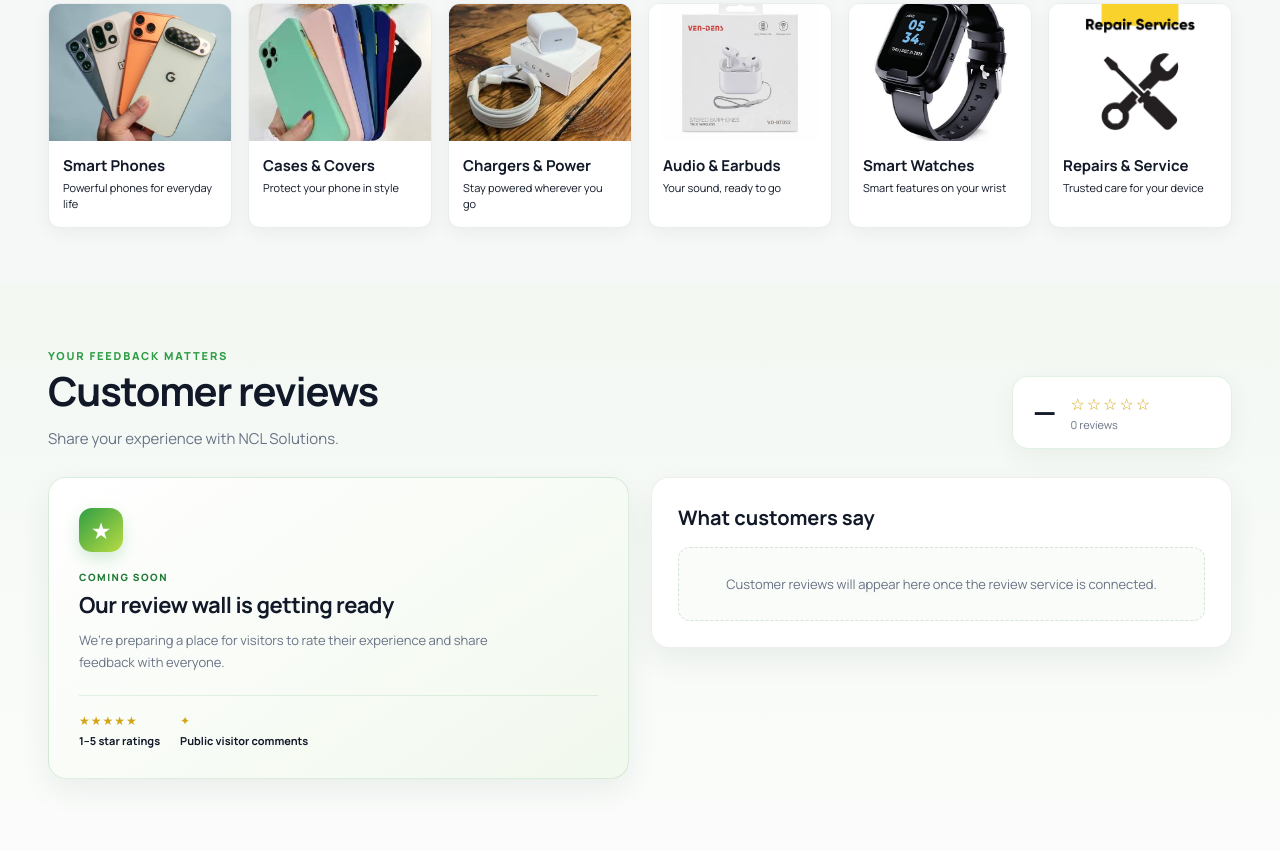
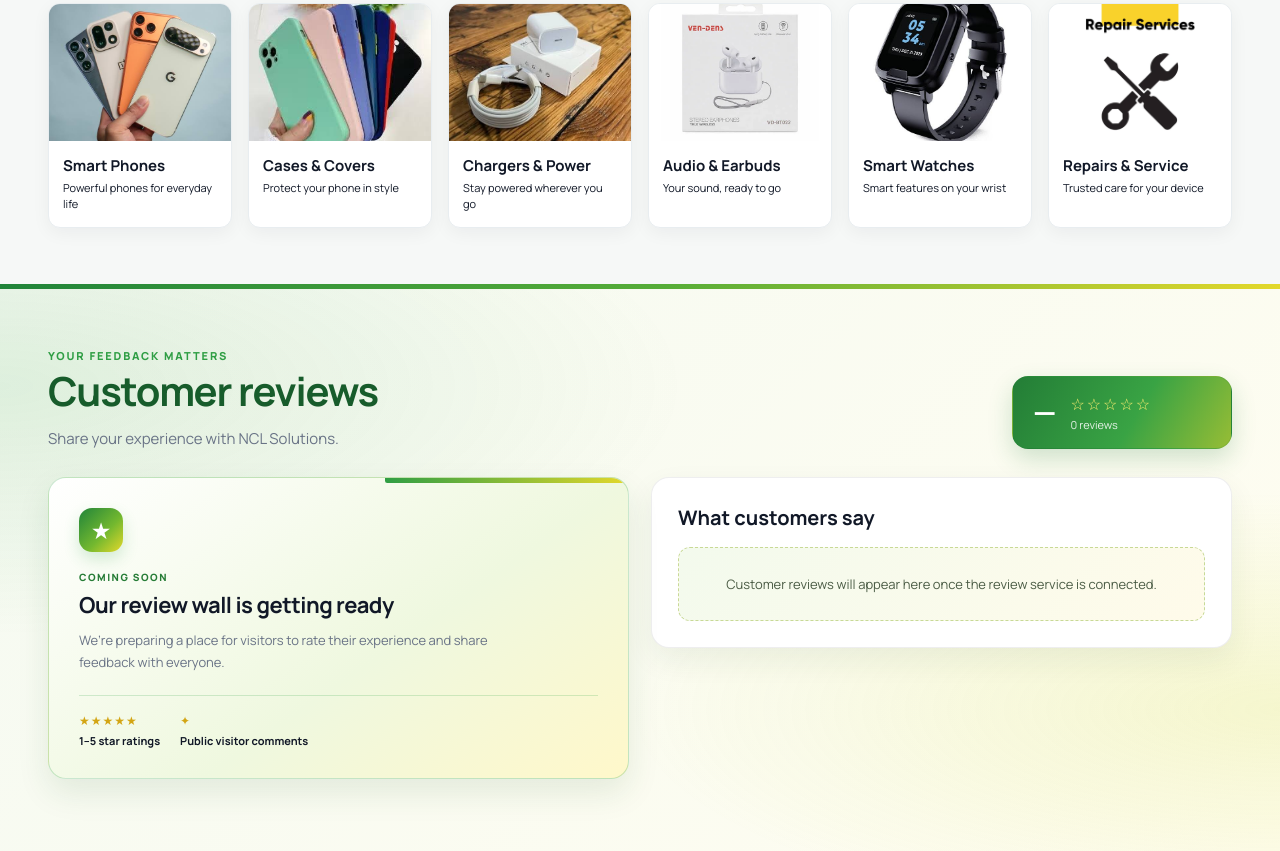
Before and after one commit to nclsolutions/ncl-solutions-store, a plain HTML site: page index.html in a window 1280 px wide. Shown: the part 1050-1901 px from the top of the page. Drawn offline with Linux system fonts and the light colour scheme.

Commit message:
Add brighter brand colors to reviews section
Co-authored-by: Copilot <223556219+Copilot@users.noreply.github.com>

```diff
--- a/index.html
+++ b/index.html
@@ -8,7 +8,7 @@
   <link rel="preconnect" href="https://fonts.googleapis.com">
   <link rel="preconnect" href="https://fonts.gstatic.com" crossorigin>
   <link href="https://fonts.googleapis.com/css2?family=Manrope:wght@400;500;600;700;800&display=swap" rel="stylesheet">
-  <link rel="stylesheet" href="styles.css">
+  <link rel="stylesheet" href="styles.css?v=reviews-colors-2">
 </head>
 <body>
   <header class="site-header">
@@ -176,7 +176,7 @@
     </div>
   </aside>
   <div class="cart-backdrop" id="cart-backdrop" hidden></div>
-  <script src="supabase-config.js"></script>
-  <script src="script.js"></script>
+  <script src="supabase-config.js?v=reviews-colors-2"></script>
+  <script src="script.js?v=reviews-colors-2"></script>
 </body>
 </html>
--- a/styles.css
+++ b/styles.css
@@ -312,10 +312,24 @@ a { color: inherit; text-decoration: none; }
 }
 
 .reviews-section {
+  position: relative;
   padding: 64px 28px 72px;
-  background: linear-gradient(180deg, #f3f8f3 0%, #fbfcfb 100%);
+  background:
+    radial-gradient(ellipse at 0% 18%, rgba(47, 158, 68, .12), transparent 38%),
+    radial-gradient(ellipse at 100% 75%, rgba(205, 218, 48, .18), transparent 36%),
+    linear-gradient(135deg, #f5faf2 0%, #fffdf0 100%);
+}
+.reviews-section::before {
+  content: "";
+  position: absolute;
+  top: 0;
+  left: 0;
+  width: 100%;
+  height: 5px;
+  background: linear-gradient(90deg, #20843a 0%, #56ad38 52%, #e3d82b 100%);
 }
 .reviews-inner {
+  position: relative;
   max-width: 1184px;
   margin: 0 auto;
 }
@@ -328,7 +342,7 @@ a { color: inherit; text-decoration: none; }
 }
 .reviews-heading h2 {
   margin: 0;
-  color: var(--ink);
+  color: #175c2b;
   font-size: clamp(30px, 3.2vw, 40px);
   letter-spacing: -1.2px;
 }
@@ -340,18 +354,19 @@ a { color: inherit; text-decoration: none; }
 .reviews-summary {
   min-width: 220px;
   padding: 16px 20px;
-  border: 1px solid rgba(47, 158, 68, .14);
+  border: 1px solid rgba(31, 122, 53, .16);
   border-radius: 16px;
   display: flex;
   align-items: center;
   gap: 14px;
-  background: rgba(255,255,255,.92);
-  box-shadow: 0 8px 24px rgba(31, 72, 43, .06);
+  background: linear-gradient(120deg, #237d36 0%, #39a344 56%, #97bd35 100%);
+  box-shadow: 0 10px 24px rgba(31, 122, 53, .2);
 }
 .reviews-summary > div { display: grid; gap: 2px; }
-.reviews-average { color: var(--ink); font-size: 30px; line-height: 1; }
-.reviews-average-stars, .review-card-stars { color: #d3a514; letter-spacing: 2px; }
-.reviews-total { color: var(--muted); font-size: 11px; }
+.reviews-average { color: var(--white); font-size: 30px; line-height: 1; }
+.reviews-average-stars { color: #fff071; letter-spacing: 2px; }
+.review-card-stars { color: #d3a514; letter-spacing: 2px; }
+.reviews-total { color: rgba(255,255,255,.88); font-size: 11px; }
 .reviews-layout {
   display: grid;
   grid-template-columns: minmax(0, 1fr) minmax(0, 1fr);
@@ -369,10 +384,22 @@ a { color: inherit; text-decoration: none; }
 .review-setup-notice {
   min-height: 100%;
   padding: 30px;
-  border: 1px solid rgba(47, 158, 68, .16);
+  border: 1px solid rgba(47, 158, 68, .25);
   border-radius: 18px;
-  background: linear-gradient(145deg, #ffffff 0%, #f1f8ed 100%);
-  box-shadow: 0 12px 30px rgba(31, 72, 43, .07);
+  background: linear-gradient(145deg, #ffffff 0%, #eff8df 58%, #fff8ca 100%);
+  box-shadow: 0 14px 32px rgba(31, 92, 43, .1);
+  position: relative;
+  overflow: hidden;
+}
+.review-setup-notice::after {
+  content: "";
+  position: absolute;
+  top: 0;
+  right: 0;
+  width: 42%;
+  height: 5px;
+  border-radius: 0 18px 0 8px;
+  background: linear-gradient(90deg, var(--green), #e3d82b);
 }
 .review-setup-notice[hidden], .review-form[hidden] { display: none; }
 .review-notice-icon {
@@ -382,14 +409,14 @@ a { color: inherit; text-decoration: none; }
   border-radius: 13px;
   display: grid;
   place-items: center;
-  background: linear-gradient(135deg, var(--green), var(--lime));
+  background: linear-gradient(135deg, #20843a 0%, #73b82f 58%, #e3d82b 100%);
   color: var(--white);
   font-size: 23px;
   box-shadow: 0 7px 16px rgba(47, 158, 68, .2);
 }
 .review-notice-eyebrow {
   margin: 0 0 7px;
-  color: var(--green-dark);
+  color: #267c36;
   font-size: 10px;
   font-weight: 800;
   letter-spacing: 1.5px;
@@ -411,7 +438,7 @@ a { color: inherit; text-decoration: none; }
 .review-notice-features {
   margin-top: 22px;
   padding-top: 16px;
-  border-top: 1px solid rgba(47, 158, 68, .13);
+  border-top: 1px solid rgba(47, 158, 68, .2);
   display: flex;
   flex-wrap: wrap;
   gap: 12px 20px;
@@ -513,10 +540,10 @@ a { color: inherit; text-decoration: none; }
 .no-reviews {
   margin: 0;
   padding: 26px 18px;
-  border: 1px dashed #d6e4d7;
+  border: 1px dashed #c8d996;
   border-radius: 12px;
-  background: #f9fcf8;
-  color: var(--muted);
+  background: linear-gradient(135deg, #f3faed 0%, #fffbea 100%);
+  color: #4b5c45;
   font-size: 13px;
   line-height: 1.6;
   text-align: center;
```
